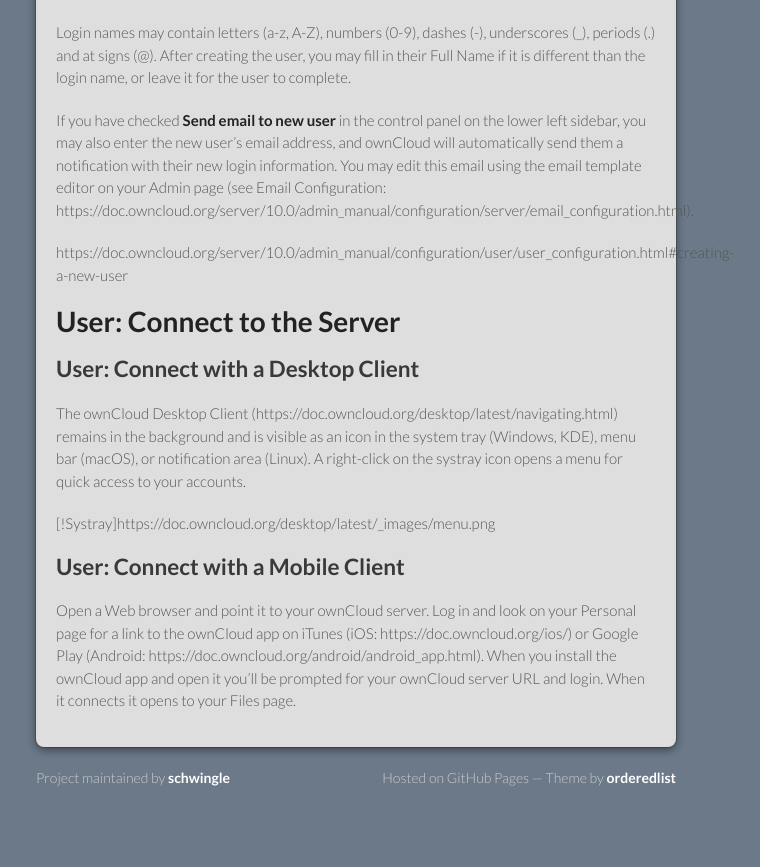
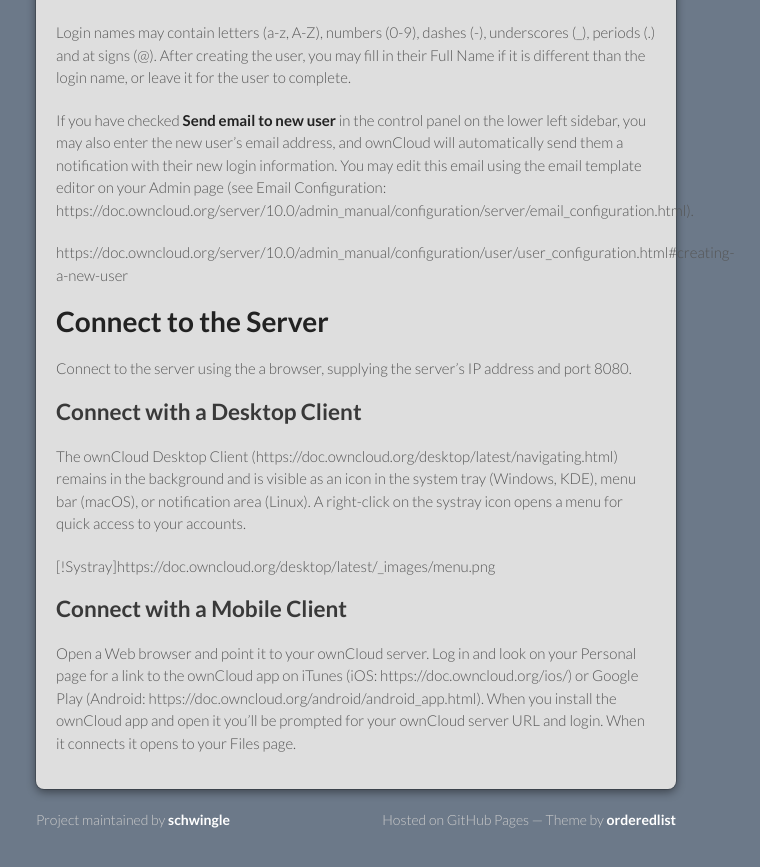
Before and after one commit to schwingle/this-is-only-a-test, a Jekyll site: the page built from index.md, in a window 1280 px wide and 900 px high, scrolled down 3395 px. Shown: the top 867 px of the window, without its empty margins (284-1044 px from the left). Built offline with Jekyll 4.4.1, drawn with Linux system fonts in a browser that asks for light colours; our own code applies the rules of GitHub Pages for plain Markdown files.

Commit message:
server access update

```diff
--- a/index.md
+++ b/index.md
@@ -131,14 +131,16 @@
 
 https://doc.owncloud.org/server/10.0/admin_manual/configuration/user/user_configuration.html#creating-a-new-user
 
-# User: Connect to the Server
+# Connect to the Server
 
-## User: Connect with a Desktop Client
+Connect to the server using the a browser, supplying the server's IP address and port 8080.
+
+## Connect with a Desktop Client
 
 The ownCloud Desktop Client (https://doc.owncloud.org/desktop/latest/navigating.html) remains in the background and is visible as an icon in the system tray (Windows, KDE), menu bar (macOS), or notification area (Linux). A right-click on the systray icon opens a menu for quick access to your accounts.
 
 [!Systray]https://doc.owncloud.org/desktop/latest/_images/menu.png
 
-## User: Connect with a Mobile Client
+## Connect with a Mobile Client
 
 Open a Web browser and point it to your ownCloud server. Log in and look on your Personal page for a link to the ownCloud app on iTunes (iOS: https://doc.owncloud.org/ios/) or Google Play (Android: https://doc.owncloud.org/android/android_app.html). When you install the ownCloud app and open it you’ll be prompted for your ownCloud server URL and login. When it connects it opens to your Files page.
```
